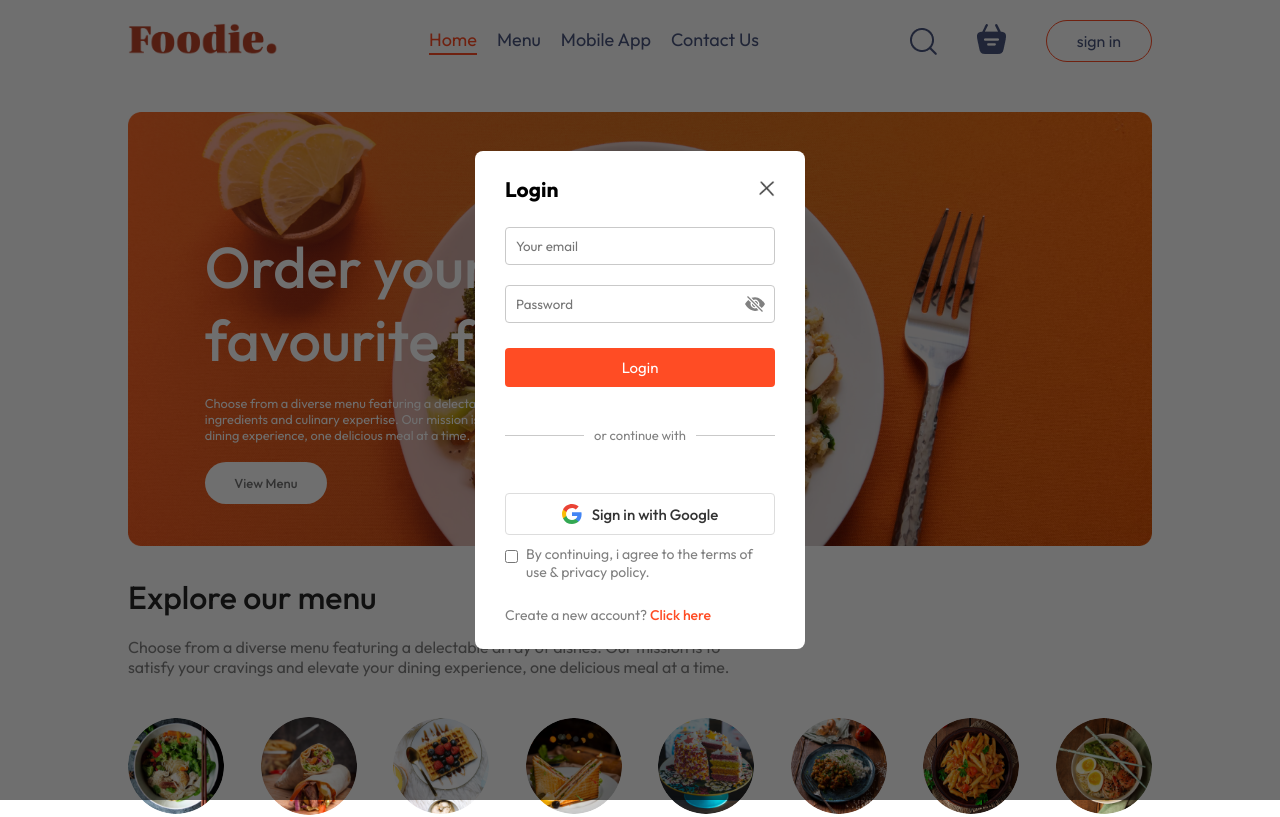
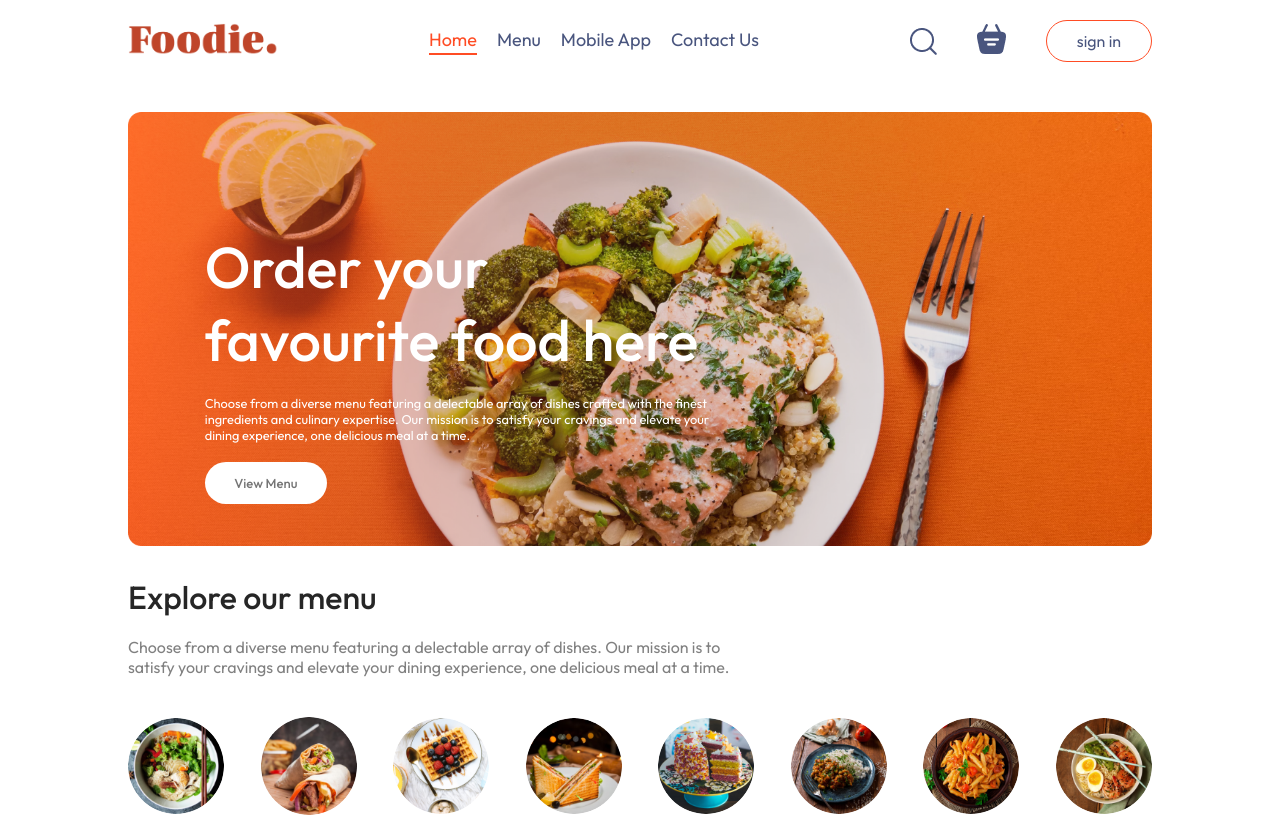
Before and after one commit to Lohit534/mern-full-stack, a React (Vite) app in the folder frontend/: page / in a window 1280 px wide. Shown: the top 817 px of the page. Built offline with nearby package versions, Linux system fonts and the light colour scheme; no server answers.

Commit message:
Fix: Prevent login popup from appearing on every page refresh

```diff
--- a/frontend/src/App.jsx
+++ b/frontend/src/App.jsx
@@ -15,7 +15,7 @@ import AuthNotification from './components/AuthNotification/AuthNotification'
 
 const App = () => {
 
-  const [showLogin, setShowLogin] = useState(true);
+  const [showLogin, setShowLogin] = useState(false);
   const [authNotification, setAuthNotification] = useState(null);
 
   const showAuthNotification = (message, type = 'success') => {
```
